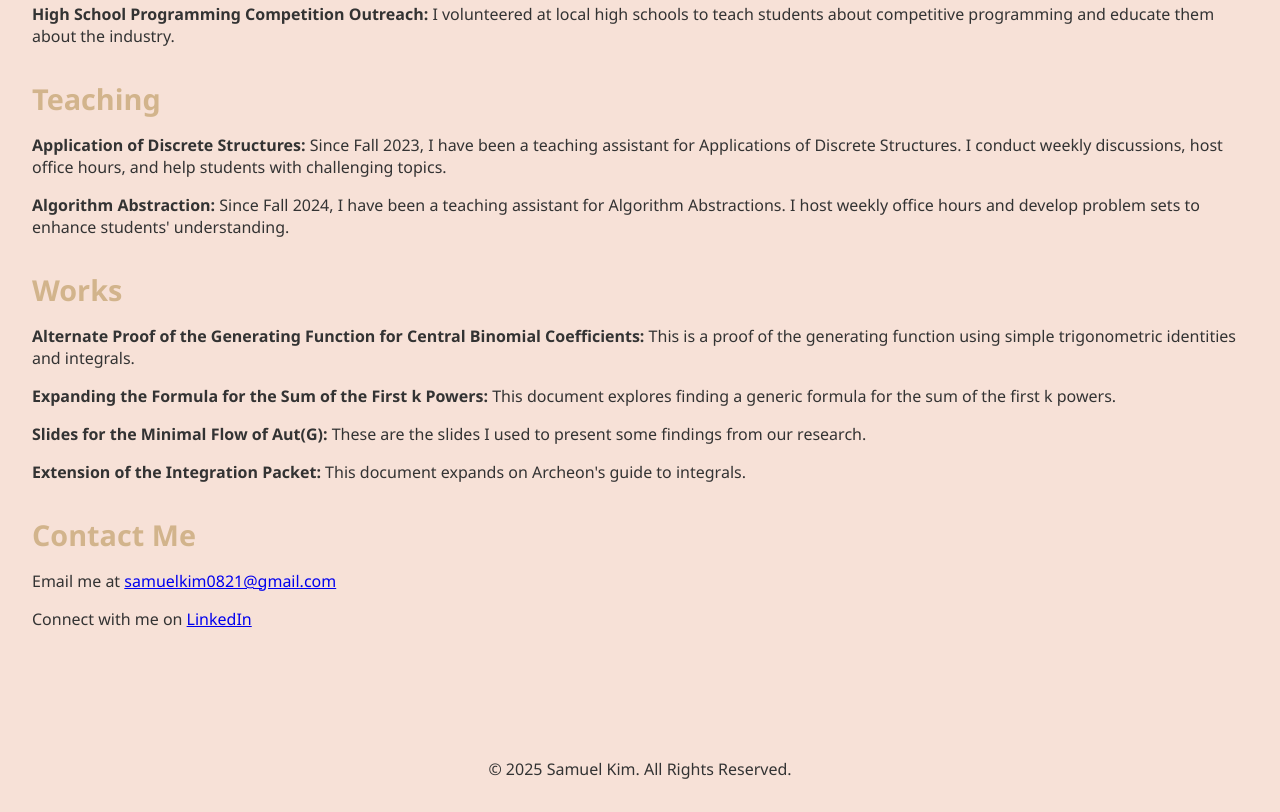
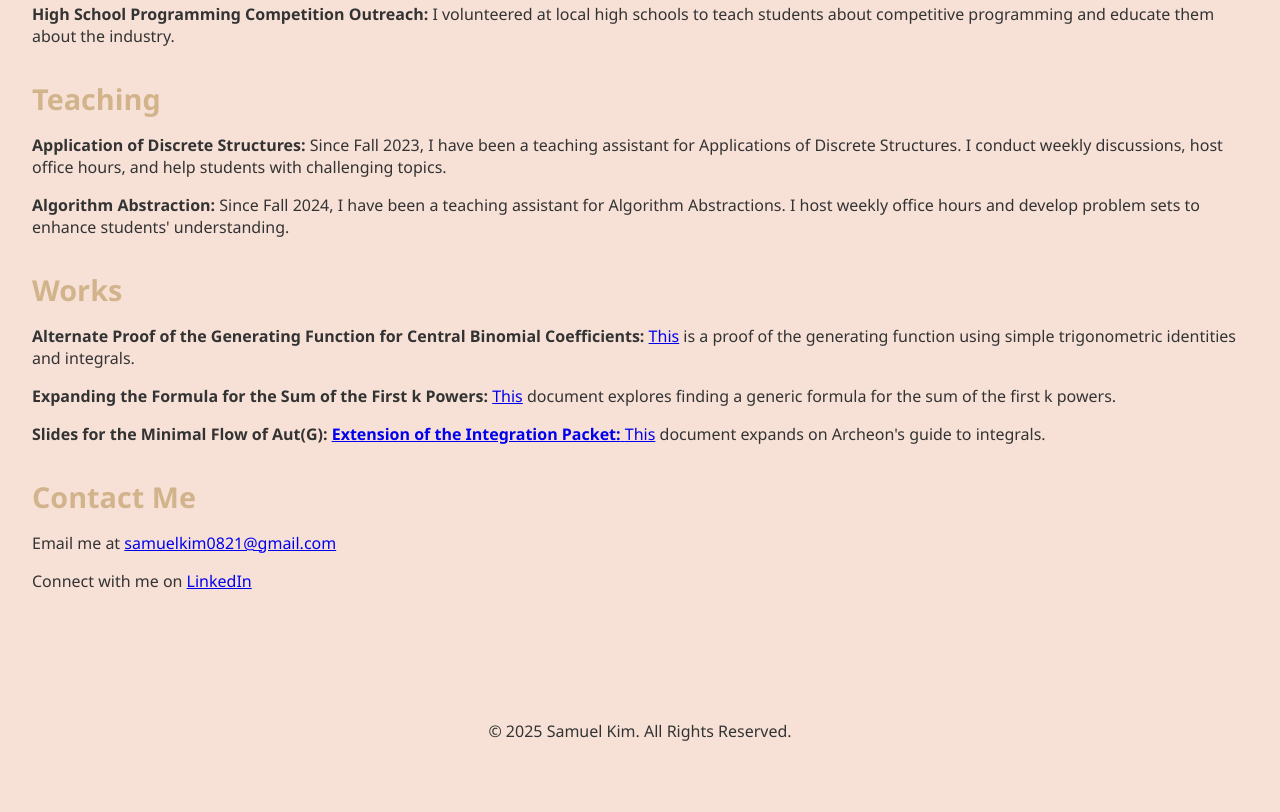
Before and after one commit to samkim711/samkim711.github.io, a plain HTML site: page index.html in a window 1280 px wide. Shown: the part 842-1654 px from the top of the page. After the commit the page ends 1616 px from the top, so only its background shows below. Drawn offline with Linux system fonts and the light colour scheme.

Commit message:
Update index.html

```diff
--- a/index.html
+++ b/index.html
@@ -101,10 +101,10 @@
         </section>
         <section id="works" class="section">
             <h2>Works</h2>
-            <p><strong>Alternate Proof of the Generating Function for Central Binomial Coefficients:</strong> This is a proof of the generating function using simple trigonometric identities and integrals.</p>
-            <p><strong>Expanding the Formula for the Sum of the First k Powers:</strong> This document explores finding a generic formula for the sum of the first k powers.</p>
-            <p><strong>Slides for the Minimal Flow of Aut(G):</strong> These are the slides I used to present some findings from our research.</p>
-            <p><strong>Extension of the Integration Packet:</strong> This document expands on Archeon's guide to integrals.</p>
+            <p><strong>Alternate Proof of the Generating Function for Central Binomial Coefficients:</strong> <a href="https://github.com/samkim711/samkim711.github.io/blob/main/Proof_of_the_generating_function_of_central_binomial_coefficients.pdf">This</a> is a proof of the generating function using simple trigonometric identities and integrals.</p>
+            <p><strong>Expanding the Formula for the Sum of the First k Powers:</strong> <a href="https://github.com/samkim711/samkim711.github.io/blob/main/Evil_twin_of_Riemman_Zeta_Function.pdf">This</a> document explores finding a generic formula for the sum of the first k powers.</p>
+            <p><strong>Slides for the Minimal Flow of Aut(G):</strong> <a href="https://github.com/samkim711/samkim711.github.io/blob/main/Minimal_Flows_of_Aut_G_.pdf>These</a> are the slides I used to present some findings from our research.</p>
+            <p><strong>Extension of the Integration Packet:</strong> <a href="https://github.com/samkim711/samkim711.github.io/blob/main/Integration_Bible_Extension.pdf">This</a> document expands on Archeon's guide to integrals.</p>
         </section>
         <section id="contact" class="section">
             <h2>Contact Me</h2>
```
